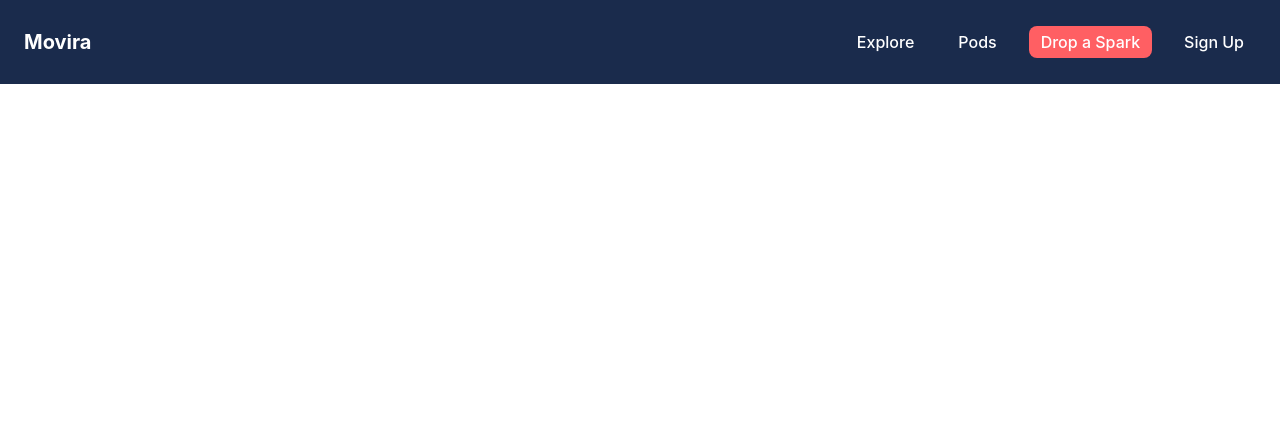
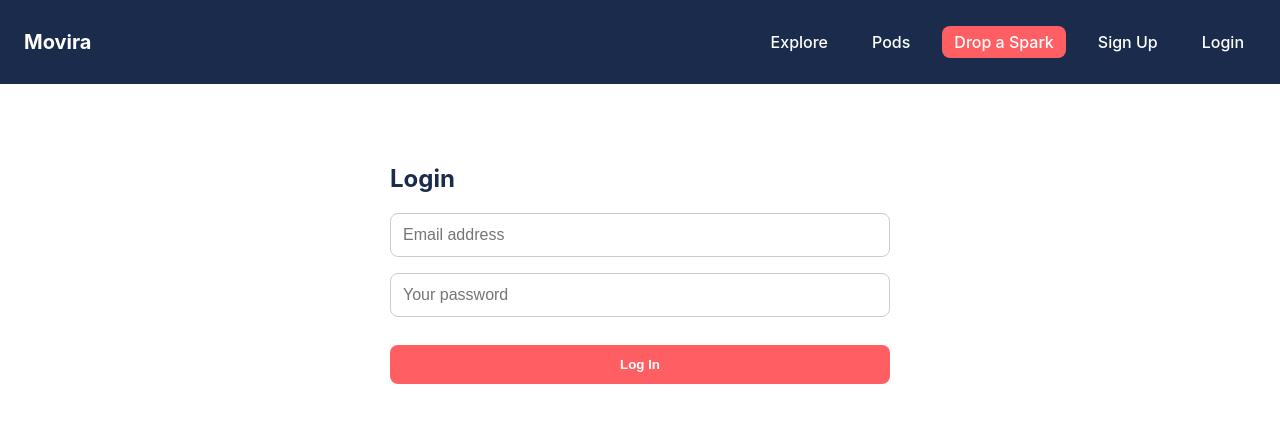
Before and after one commit to ptengelmann/Movira, a React (Vite) app in the folder client/: page /login in a window 1280 px wide. Shown: the top 422 px of the page. Built offline with nearby package versions, Linux system fonts and the light colour scheme.

Commit message:
Add Login page with Zustand auth and backend validation

```diff
--- a/client/src/components/navbar/Navbar.jsx
+++ b/client/src/components/navbar/Navbar.jsx
@@ -24,6 +24,9 @@ const Navbar = () => {
         <li>
         <Link to="/signup">Sign Up</Link>
         </li>
+        <li>
+  <Link to="/login">Login</Link>
+</li>
       </ul>
     </nav>
   )
--- /dev/null
+++ b/client/src/pages/LoginPage.jsx
@@ -0,0 +1,63 @@
+import React, { useState } from 'react'
+import axios from 'axios'
+import { useNavigate } from 'react-router-dom'
+import useUserStore from '../store/useUserStore'
+
+const LoginPage = () => {
+  const navigate = useNavigate()
+  const setUser = useUserStore((state) => state.setUser)
+
+  const [form, setForm] = useState({
+    email: '',
+    password: '',
+  })
+
+  const handleChange = (e) => {
+    setForm({ ...form, [e.target.name]: e.target.value })
+  }
+
+  const handleSubmit = async (e) => {
+    e.preventDefault()
+    try {
+      const res = await axios.post('http://localhost:5000/api/auth/login', form)
+      if (res.data.success) {
+        setUser({
+          user: res.data.data,
+          token: res.data.data.token,
+        })
+        localStorage.setItem('token', res.data.data.token)
+        navigate('/dashboard')
+      }
+    } catch (err) {
+      alert('Login failed. Check your email or password.')
+      console.error(err)
+    }
+  }
+
+  return (
+    <div style={{ maxWidth: '500px', margin: '0 auto', padding: '40px 20px' }}>
+      <h2>Login</h2>
+      <form onSubmit={handleSubmit} style={{ display: 'flex', flexDirection: 'column', gap: '16px' }}>
+        <input
+          type="email"
+          name="email"
+          placeholder="Email address"
+          value={form.email}
+          onChange={handleChange}
+          required
+        />
+        <input
+          type="password"
+          name="password"
+          placeholder="Your password"
+          value={form.password}
+          onChange={handleChange}
+          required
+        />
+        <button type="submit">Log In</button>
+      </form>
+    </div>
+  )
+}
+
+export default LoginPage
--- a/client/src/routes/AppRouter.jsx
+++ b/client/src/routes/AppRouter.jsx
@@ -4,6 +4,7 @@ import HomePage from '../pages/HomePage'
 import ExplorePage from '../pages/ExplorePage'
 import DropSparkPage from '../pages/DropSparkPage'
 import SignupPage from '../pages/SignupPage'
+import LoginPage from '../pages/LoginPage'
 
 
 
@@ -17,6 +18,7 @@ const AppRouter = () => {
           <Route path="/" element={<HomePage />} />
           <Route path="/spark" element={<DropSparkPage />} />
           <Route path="/signup" element={<SignupPage />} />
+          <Route path="/login" element={<LoginPage />} />
           {/* Add more routes as needed */}
         </Routes>
       </Layout>
```
Also changed, not shown: 2 other files (tests, documents, lock files or other folders).
